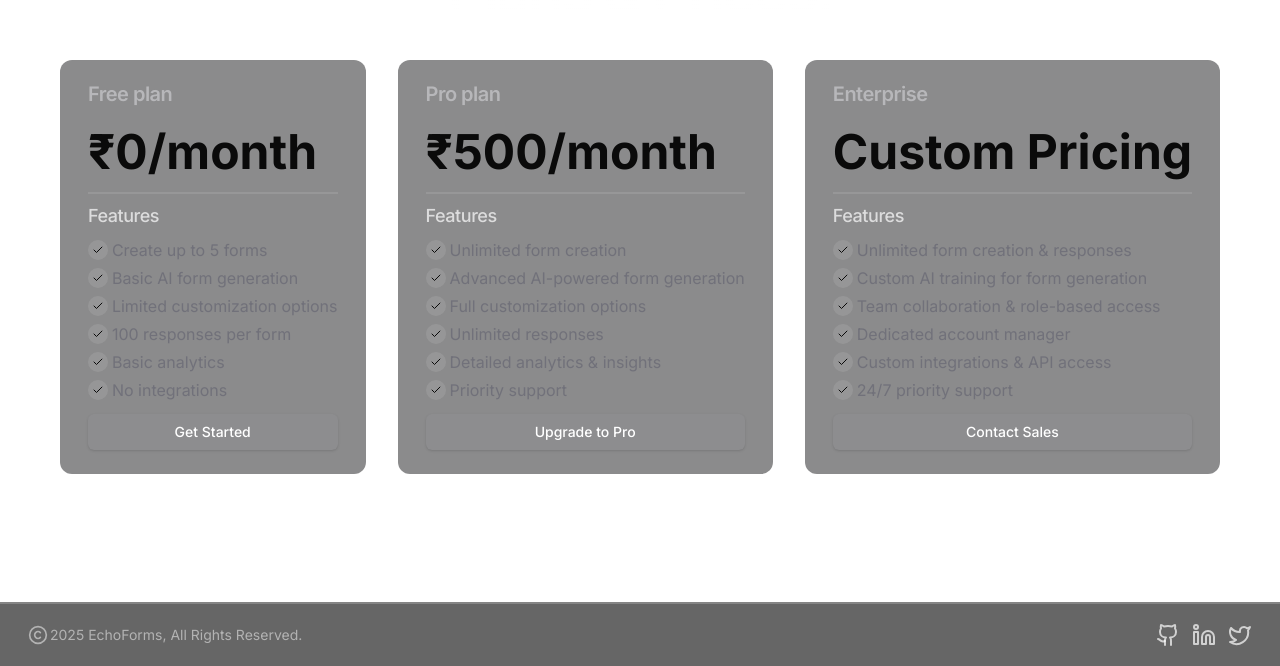
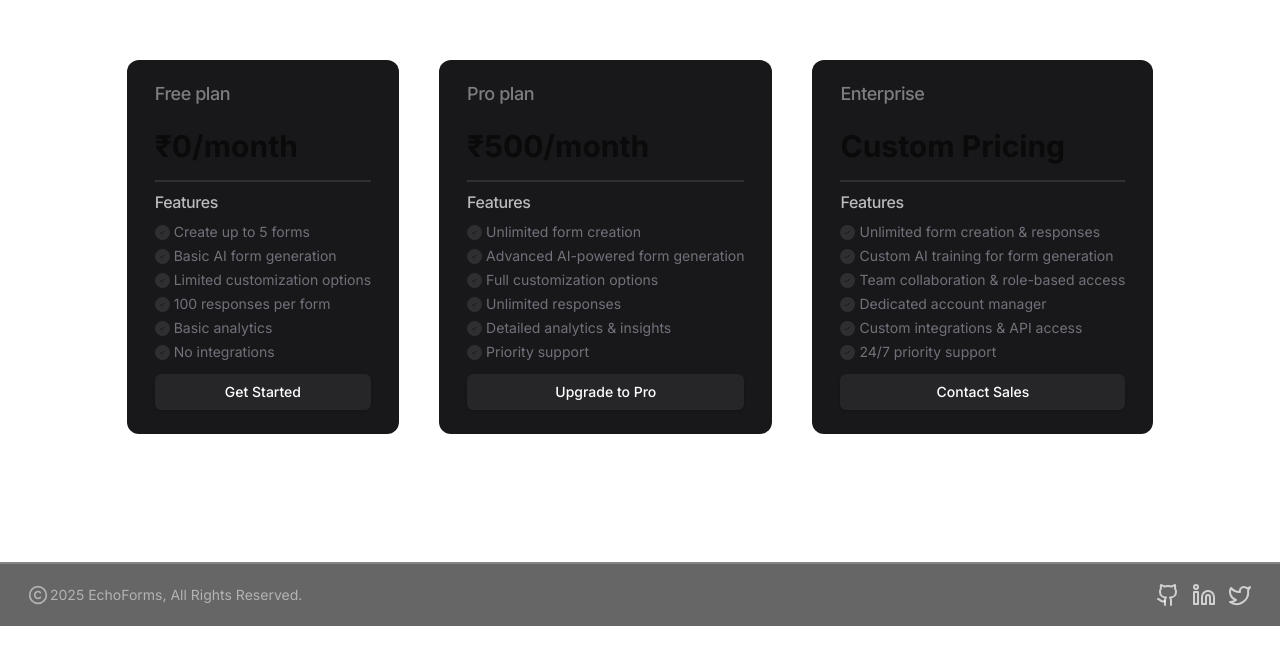
Before and after one commit to 10xshivam/EchoForms, a Next.js app: page / in a window 1280 px wide. Shown: the part 1958-2624 px from the top of the page. After the commit the page ends 2584 px from the top, so only its background shows below. Built offline with nearby package versions, Linux system fonts and the light colour scheme.

Commit message:
Refactor Home page layout; adjust text styles and spacing for improved readability

```diff
--- a/src/app/page.tsx
+++ b/src/app/page.tsx
@@ -176,7 +176,7 @@ export default function Home() {
       </div> */}
       <div className="flex flex-col justify-center items-center gap-10 pb-32">
         <h2 className="text-6xl font-semibold tracking-tighter bg-gradient-to-b from-white to-white/70 bg-clip-text text-transparent">
-          How it works <span className="text-zinc-600">?</span>
+          How it works ?
         </h2>
         <div className="w-full flex flex-col items-center justify-center  gap-7 max-md:pt-10 max-md:px-7 max-md:gap-6">
           {howItWorks.map((step) => (
@@ -211,15 +211,15 @@ export default function Home() {
         <h2 className="text-6xl font-semibold tracking-tighter bg-gradient-to-b from-white to-white/70 bg-clip-text text-transparent">
           Plans & Prices.
         </h2>
-        <div className="flex justify-center items-center gap-8">
+        <div className="flex justify-center items-center gap-10">
           {pricingPlans.map((plan) => (
-            <div key={plan.name} className=" bg-zinc-900/50 p-5 px-7 flex flex-col rounded-xl space-y-2">
-              <p className="text-xl tracking-tight font-semibold mb-3 text-zinc-200/50">{plan.name}</p>
-              <p className="text-5xl font-bold !mb-2">
+            <div key={plan.name} className=" bg-zinc-900 p-5 px-7 flex flex-col rounded-xl space-y-2">
+              <p className="text-lg tracking-tight font-medium mb-3 text-zinc-200/50">{plan.name}</p>
+              <p className="text-3xl font-bold !mb-2">
                 {plan.price}
               </p>
               <div className="w-full h-0.5 bg-white/10"/>
-              <p className="text-lg tracking-tight font-medium mb-2 text-white/70">
+              <p className="text-md tracking-tight font-medium mb-2 text-white/70">
                 Features
               </p>
               <div className="flex flex-col">
@@ -227,9 +227,9 @@ export default function Home() {
               <div key={feature} className="flex items-center gap-1 mb-1">
                 <Check
                   className="bg-white/10 rounded-full p-1 inline"
-                  size={20}
+                  size={15}
                 />
-                <span className="text-zinc-500">{feature}</span>
+                <span className="text-zinc-500 text-sm">{feature}</span>
               </div>
                 ))}
               </div>
```
